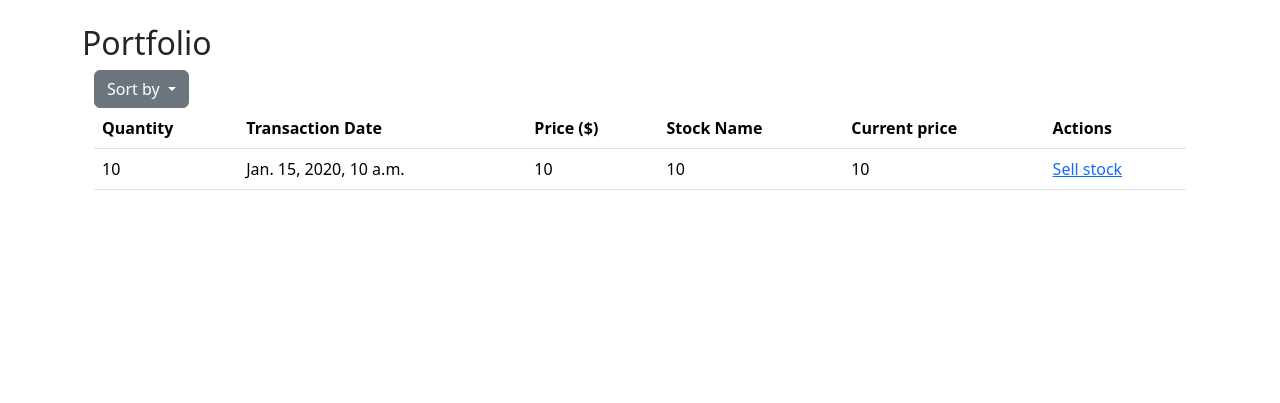
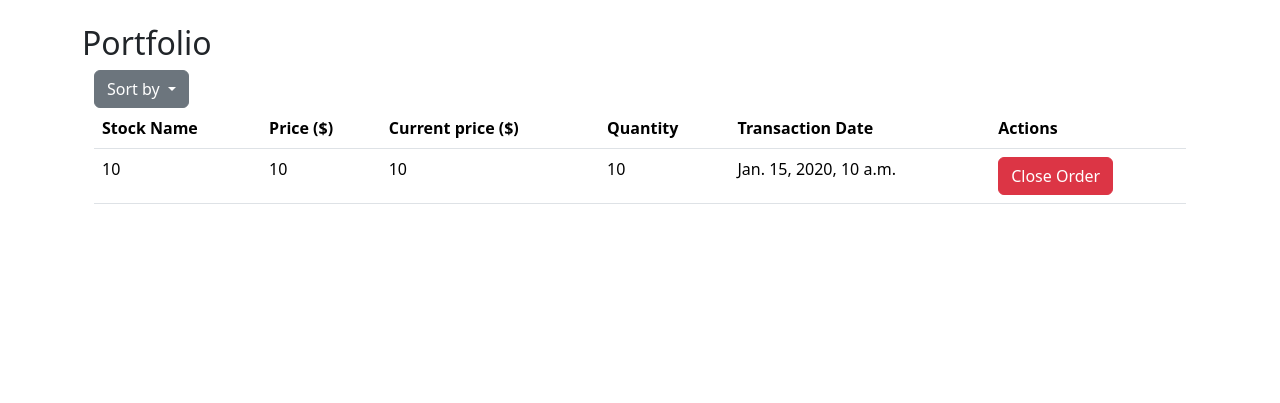
Before and after one commit to Kasper-Bankler/StockWebsite, a Django app: template portfolio/templates/index.html in a window 1280 px wide. Shown: the part 93-496 px from the top of the page. Run offline with Django 3.2, Linux system fonts and the light colour scheme; the template is opened without the code that fills it: most values are stand-ins (such as "Sample title", 1, 10 or a date in 2020).

Commit message:
portfolio table fix

```diff
--- a/accounts/templates/profile.html
+++ b/accounts/templates/profile.html
@@ -2,7 +2,7 @@
 {%block content %}
 <div class="on my-3 p-3">
   <h1>Hello {{user.username}}!</h1>
-  <h2>Your current balance is: {{user.balance}}$</h2>
+  <h2>Your current balance is: {{bal}}$</h2>
   <p>{{stocks.0.ticker}}</p>
 
   <form id="logout-form" method="post" action="{% url 'admin:logout' %}">
--- a/portfolio/templates/index.html
+++ b/portfolio/templates/index.html
@@ -31,30 +31,27 @@
   <table class="table">
     <thead>
       <tr>
+        <th>Stock Name</th>
+        <th>Price ($)</th>
+        <th>Current price ($)</th>
         <th>Quantity</th>
         <th>Transaction Date</th>
-        <th>Price ($)</th>
         <!-- <th>Active?</th> -->
-        <th>Stock Name</th>
-        <th>Current price</th>
         <th>Actions</th>
       </tr>
     </thead>
     <tbody>
       {% for order in orders %}
       <tr>
+        <td>{{ order.stock }}</td>
+        <td>{{ order.stock.price }}</td>
+        <td>{{ order.current_price }}</td>
         <td>{{ order.quantity }}</td>
         <td>{{ order.stock.transactionDate }}</td>
-        <td>{{ order.stock.price }}</td>
-        <!-- <td>{{ order.isActive }}</td> -->
-        <td>{{ order.stock }}</td>
-        <td>{{ order.current_price }}</td>
 
         <td>
-          <a
-            href="./{{ order.id }}/{{ order.quantity }}/{{ order.current_price }}/sell-stock"
-            >Sell stock</a
-          >
+
+          <a href="./{{ order.id }}/{{ order.quantity }}/{{ order.current_price }}/sell-stock" class="btn btn-danger">Close Order</a>
         </td>
       </tr>
       {% endfor %}
--- a/stocks/views.py
+++ b/stocks/views.py
@@ -54,7 +54,7 @@ def detail(request, stock_ticker):
         "https://api.polygon.io/v3/reference/tickers/", stock_ticker, "?apiKey=")
 
     graph_data = API_call("https://api.polygon.io/v2/aggs/ticker/", stock_ticker,
-                          "/range/1/day/2024-01-01/2024-03-01?adjusted=true&sort=asc&limit=120&apiKey=")
+                          "/range/1/day/2024-01-01/2024-04-01?adjusted=true&sort=asc&limit=120&apiKey=")
 
     graph, price = create_graph(graph_data)
 
```
Also changed, not shown: accounts/views.py (+7 -4 lines), db.sqlite3.
